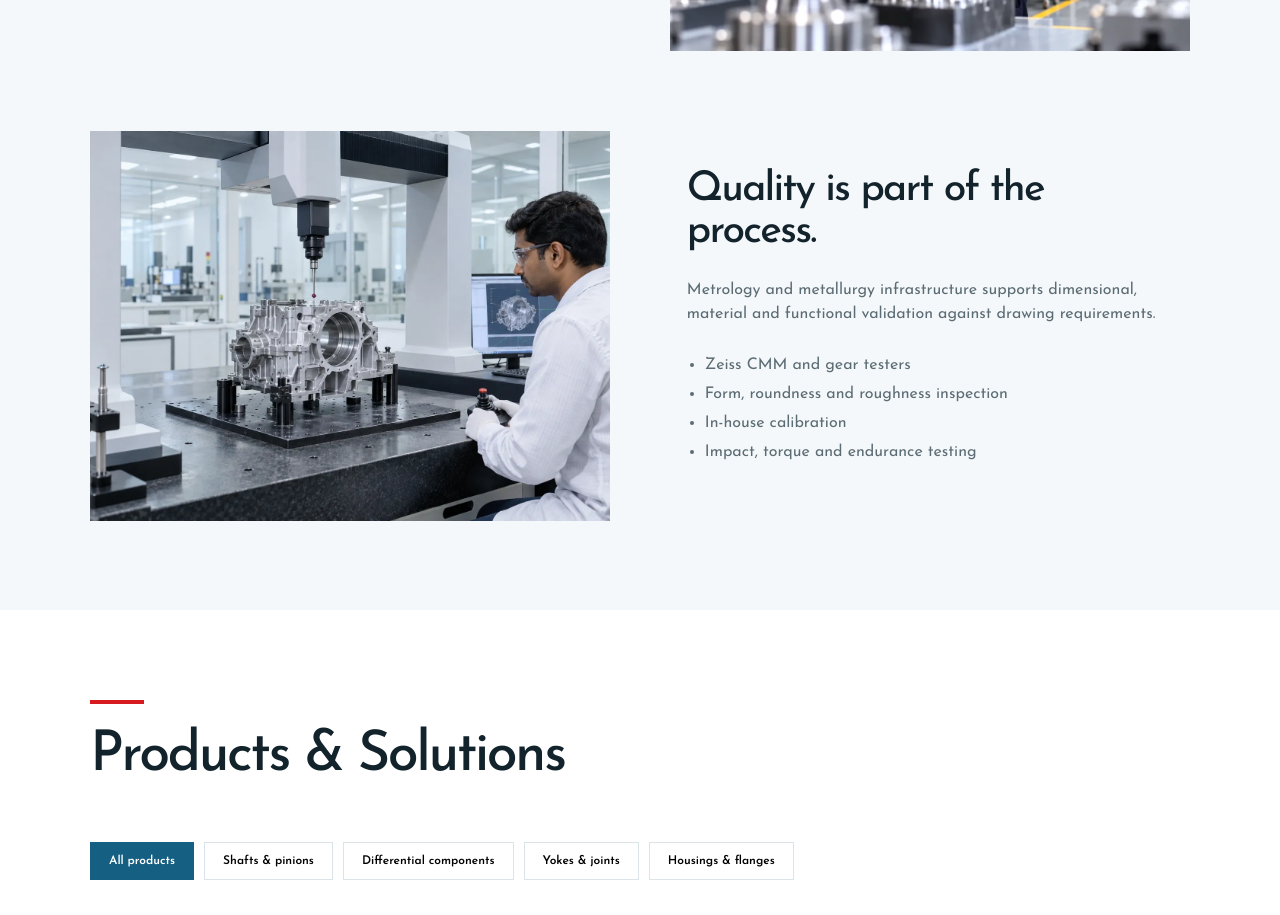
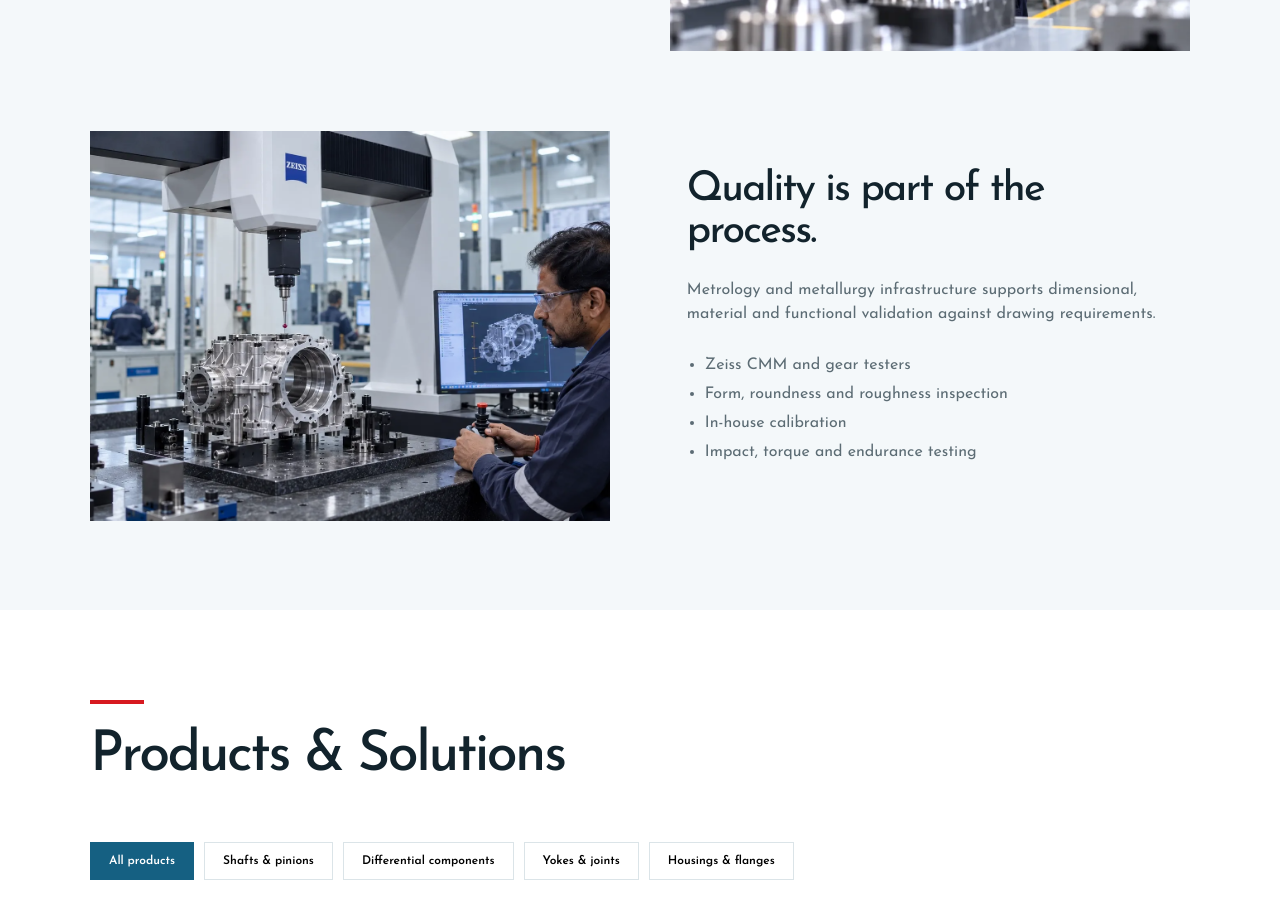
Before and after one commit to Akash-abacusdesk/highwayroop, a Next.js app: page /driveline in a window 1280 px wide. Shown: the part 2240-3155 px from the top of the page. Built offline with nearby package versions, Linux system fonts and the light colour scheme.

Commit message:
Driveline quality block image, trim CEO section copy

```diff
--- a/components/LeadershipSection.tsx
+++ b/components/LeadershipSection.tsx
@@ -30,10 +30,6 @@ export default function LeadershipSection() {
                 &ldquo;When an automaker chooses a component from Highway Roop, they are buying certainty. Certainty
                 that it will fit, perform and deliver consistency, shift after shift.&rdquo;
               </blockquote>
-              <p>
-                Our businesses operate around a common commitment to precision, operational excellence and enduring
-                customer relationships.
-              </p>
               <a href="/about/leadership">
                 Meet our leadership <span><ArrowRight size={18} aria-hidden="true" /></span>
               </a>
--- a/components/inner/BusinessSection.tsx
+++ b/components/inner/BusinessSection.tsx
@@ -65,7 +65,7 @@ export default function BusinessSection({ biz }: { biz: Business }) {
                 <Split
                   reverse
                   title={<>Quality is part of the process.</>}
-                  image="quality-lab" alt="Quality validation laboratory"
+                  image="driveline-quality" alt="Engineer running a Zeiss CMM inspection on a machined housing"
                   bullets={['Zeiss CMM and gear testers', 'Form, roundness and roughness inspection', 'In-house calibration', 'Impact, torque and endurance testing']}
                 >
                   Metrology and metallurgy infrastructure supports dimensional, material and functional validation against drawing requirements.
```
Also changed, not shown: public/assets/driveline-quality.webp (added).
